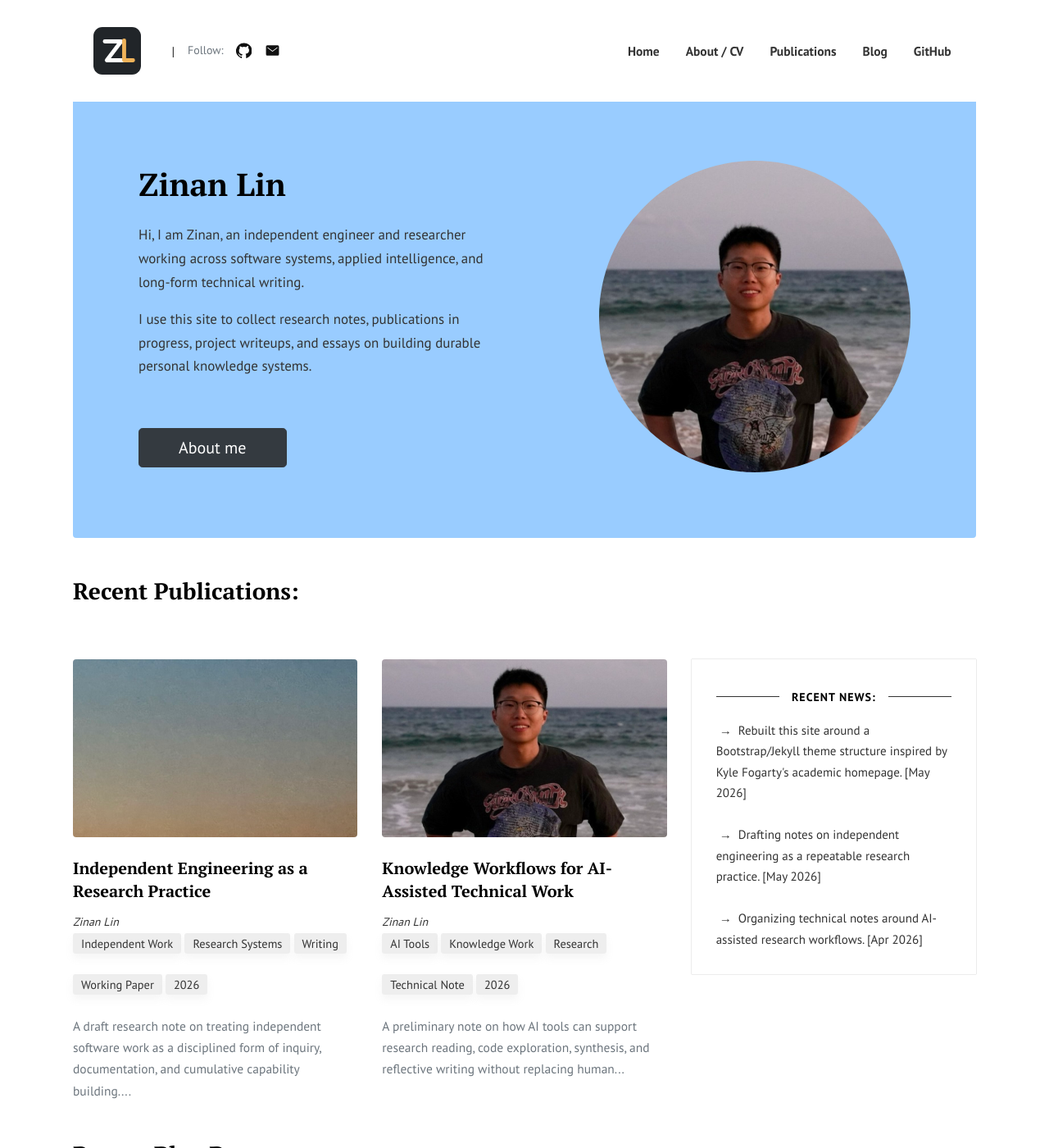
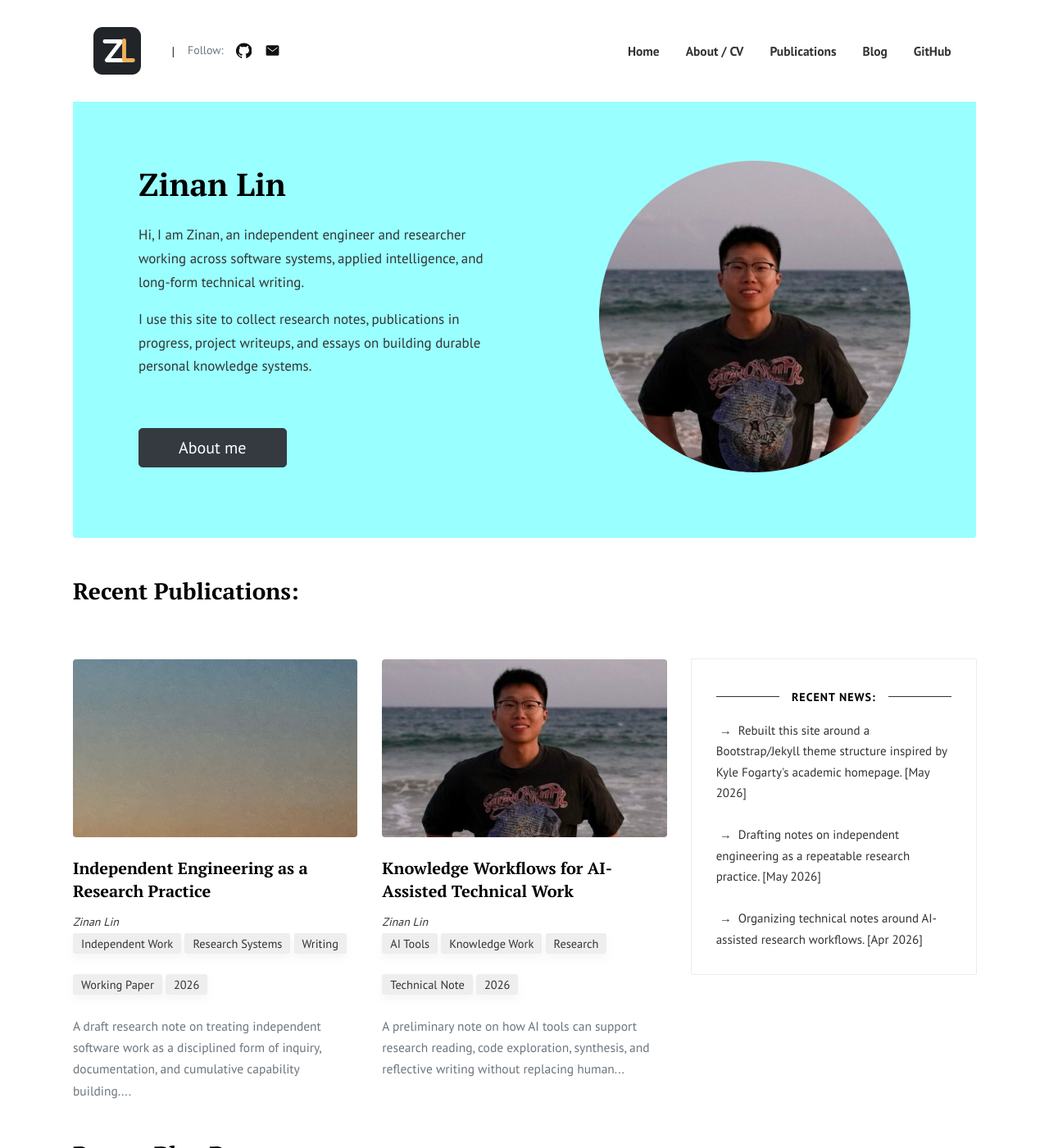
Before and after one commit to znecho9/znecho9.github.io, a Jekyll site: the page built from index.md, in a window 1280 px wide and 1400 px high. Shown: the whole window at 82% size. Built offline with Jekyll 4.4.1, drawn with Linux system fonts in a browser that asks for light colours.

Commit message:
Update custom.css

```diff
--- a/assets/css/custom.css
+++ b/assets/css/custom.css
@@ -18,7 +18,7 @@
 }
 
 .hero {
-  background: #99ccff;
+  background: #99ffff;
 }
 
 .hero p {
```
